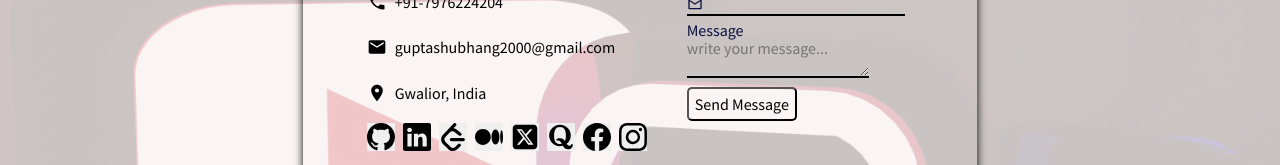
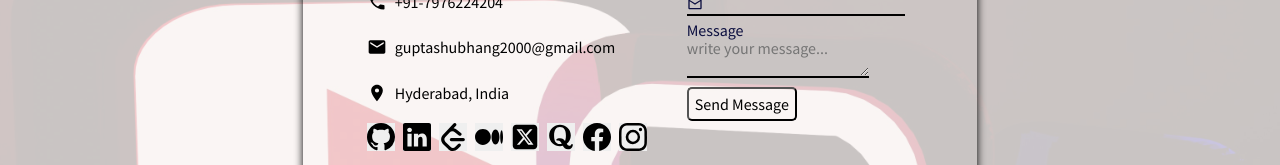
Before and after one commit to shubhanggupta2000/portfolio, a React (Create React App) app: page /contact in a window 1280 px wide. Shown: the part 301-466 px from the top of the page. Built offline with nearby package versions, Linux system fonts and the light colour scheme.

Commit message:
location update - contact page

```diff
--- a/src/components/ContactPage.js
+++ b/src/components/ContactPage.js
@@ -176,7 +176,7 @@ const ContactPage = () => {
                                   <MdLocationOn color="#000000" size="20px" />
                                 }
                               >
-                                Gwalior, India
+                                Hyderabad, India
                               </Button>
                             </VStack>
                           </Box>
```
